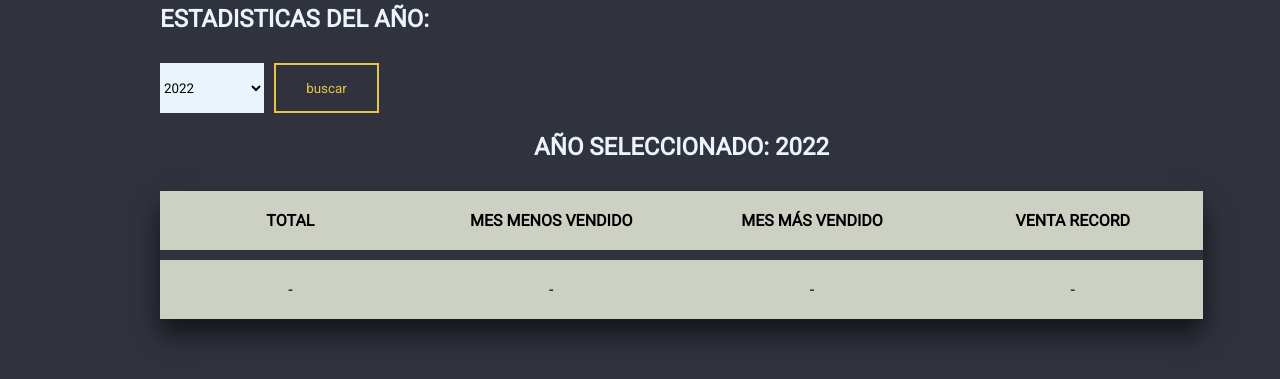
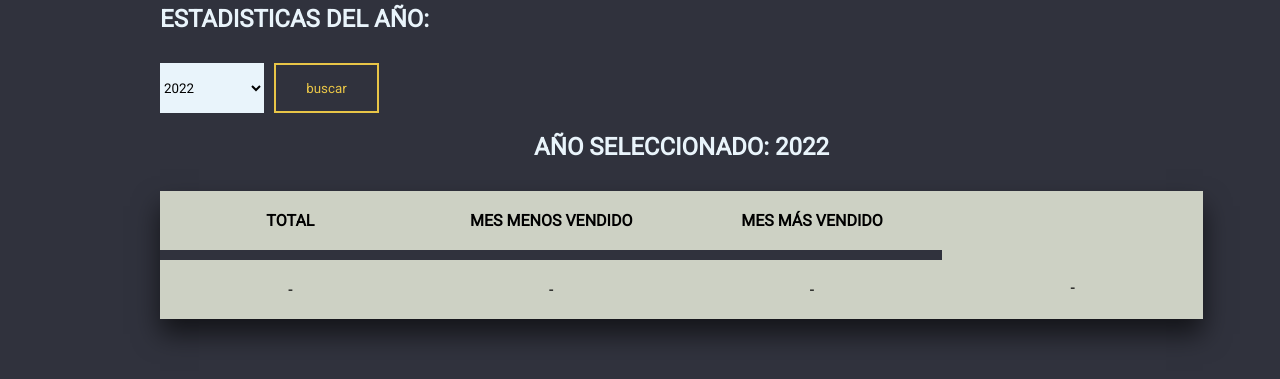
Before and after one commit to FrancoBrizuela01/TecnoCel-PHP-JS-MVC, a PHP site: page /controllers/EstadisticaYear.php in a window 1280 px wide. Shown: the part 148-527 px from the top of the page. Run offline with PHP 8.4, Linux system fonts and the light colour scheme; the visitor is signed in with stand-in values (Sample User, id 1); data that the repository does not hold is empty; some libraries are stand-ins or nearby versions.

Commit message:
querys complete

```diff
--- a/controllers/EstadisticaMes.php
+++ b/controllers/EstadisticaMes.php
@@ -27,6 +27,6 @@ $e->promedioDia = $v->promedioDia($mes, $anio);
 $e->diaMax = $v->diaMax($mes, $anio);
 $e->diaMin = $v->diaMin($mes, $anio);
 $e->nombreMes = $m->nombreMes($mes);
-$e->lista = $v->ListaVentasDelMes($mes, $anio);
+
 
 $e->render();
--- a/controllers/EstadisticaYear.php
+++ b/controllers/EstadisticaYear.php
@@ -20,8 +20,7 @@ if (!isset($_POST['anio'])) {
 
 $e->totalAño = $v->totalAño($anio);
 $e->mesMin = $v->mesMin($anio);
-$e->mesMax = $v->mesMax($anio);
-$e->record = $v->VentaRecord($anio);
+$e->mesMax = $v->mesMax($anio);;
 $e->AnioSelect = $v->añoSeleccionado($anio);
 
 $e->render();
--- a/html/estadisticasAnio.php
+++ b/html/estadisticasAnio.php
@@ -37,7 +37,6 @@
                     <th>TOTAL</th>
                     <th>MES MENOS VENDIDO</th>
                     <th>MES MÁS VENDIDO</th>
-                    <th>VENTA RECORD</th>
                 </tr>
                 <tr>
                     <td>-</td>
@@ -59,7 +58,6 @@
                     <th>TOTAL</th>
                     <th>MES MENOS VENDIDO</th>
                     <th>MES MÁS VENDIDO</th>
-                    <th>VENTA RECORD</th>
                 </tr>
                 <tr>
                     <td>$<?= htmlentities($this->totalAño['precio']) ?></td>
@@ -67,8 +65,6 @@
                     <td><?= htmlentities($this->mesMin['nombre']) ?> $<?= htmlentities($this->mesMin['total']) ?></td>
 
                     <td><?= htmlentities($this->mesMax['nombre']) ?> $<?= htmlentities($this->mesMax['total']) ?></td>
-
-                    <td><?= htmlentities($this->NombreDia($this->record['fecha'])) ?> <?= htmlentities($this->record['fechaRecord']) ?> <?= htmlentities($this->record['mes']) ?> $<?= htmlentities($this->record['precio']) ?></td>
 
                 </tr>
             </table>
--- a/models/Producto.php
+++ b/models/Producto.php
@@ -20,7 +20,7 @@ class Producto extends model
 
         if (!isset($desc)) throw new ValidacionException('error 1');
         if (strlen($desc) < 1) throw new ValidacionException('error 2');
-        if (strlen($desc) > 20) throw new ValidacionException('error 3');
+        if (strlen($desc) > 30) throw new ValidacionException('error 3');
         $desc = $this->db->escape($desc);
 
         if (!is_numeric($precio_costo)) throw new ValidacionException1('error 4');
--- a/models/Venta.php
+++ b/models/Venta.php
@@ -199,7 +199,7 @@ class Venta extends model
         if (!is_numeric($anio))  throw new ValidacionException5('error 3');
 
         $this->db->query("SELECT   MONTH (v.fecha) AS mes , m.nombre , SUM(v.cantidad * p.precio_venta) AS total
-							FROM     codigo_venta v , meses m
+							FROM     meses m, codigo_venta v
                             LEFT JOIN productos p ON p.codigo_producto = v.codigo_producto
 							WHERE    MONTH (v.fecha) = m.numero
 							AND      YEAR  (v.fecha) = '$anio'
@@ -220,7 +220,7 @@ class Venta extends model
         if (!is_numeric($anio))  throw new ValidacionException5('error 3');
 
         $this->db->query("SELECT   MONTH (v.fecha) AS mes , m.nombre , SUM(v.cantidad * p.precio_venta) AS total
-							FROM     codigo_venta v , meses m
+							FROM     meses m, codigo_venta v
                             LEFT JOIN productos p ON p.codigo_producto = v.codigo_producto
 							WHERE    MONTH (v.fecha) = m.numero
 							AND      YEAR  (v.fecha) = '$anio'
@@ -232,45 +232,6 @@ class Venta extends model
     }
 
 
-    public function VentaRecord($anio)
-    {
-
-        $this->db->query("SELECT v.fecha , SUM(v.cantidad * p.precio_venta) precio , DATE_FORMAT(v.fecha,'%d') fechaRecord , m.nombre mes
-							FROM   codigo_venta v , meses m
-                            LEFT JOIN productos p ON p.codigo_producto = v.codigo_producto
-							WHERE  YEAR(v.fecha) = '$anio'
-							AND    MONTH (v.fecha) = m.numero
-							GROUP BY DAY(v.fecha) , MONTH(v.fecha)
-							ORDER BY v.cantidad DESC
-							LIMIT 1");
-
-        return $this->db->fetch();
-    }
-
-    public function ListaVentasDelMes($mes, $anio)
-    {
-
-        /*  VALIDACION DEL MES  */
-        if ($mes <= 0) die('ERROR1');
-        if ($mes > 12) die('ERROR2');
-        if (strlen($mes) < 1 || strlen($mes) > 2) die('ERROR3');
-        if (!is_numeric($mes)) die('ERROR4');
-
-        /*  VALIDACION DEL AÑO  */
-        if ($anio < 2021) die('ERROR-1');
-        if (strlen($anio) != 4) die('ERROR-2');
-        if (!is_numeric($anio)) die('ERROR-3');
-
-        $this->db->query("SELECT   DAY(c.fecha) dia , SUM(c.cantidad * p.precio_venta) precio
-                            FROM     codigo_venta c
-                            LEFT JOIN productos p ON p.codigo_producto = c.codigo_producto
-                            WHERE    YEAR (fecha) = '$anio'
-                            AND      MONTH(fecha) = '$mes'
-                            GROUP BY dia
-                            ORDER BY fecha ASC");
-
-        return $this->db->fetchAll();
-    }
 }
 
 class ValidacionException5 extends Exception
```
